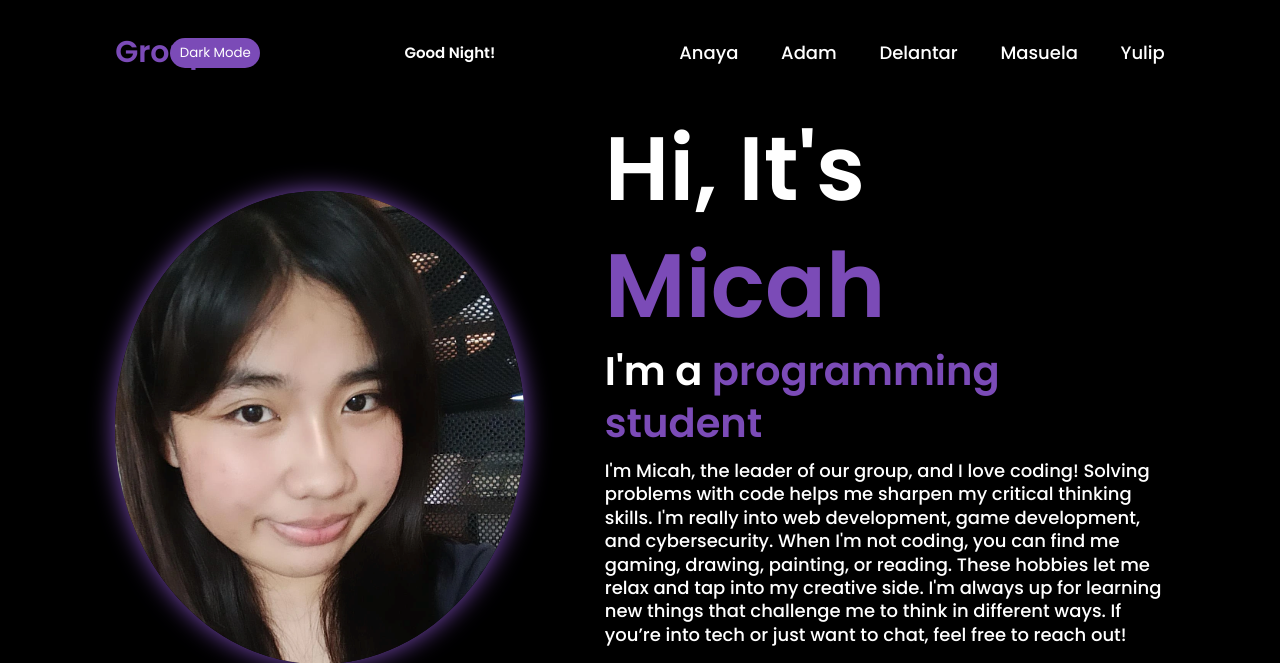
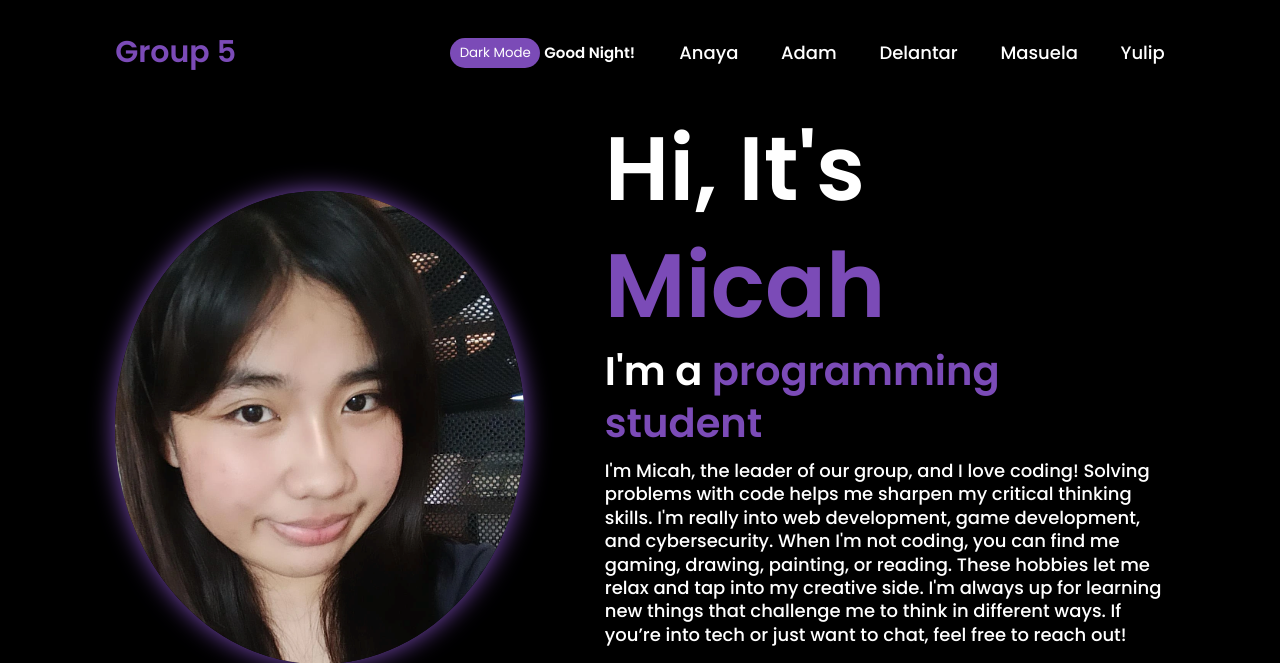
Before and after one commit to mccvliqht/IntProg_Exe2, a PHP site: page / in a window 1280 px wide. Shown: the top 663 px of the page. Run offline with PHP 8.4, Linux system fonts and the light colour scheme; some libraries are stand-ins or nearby versions.

Commit message:
Update styles.css

```diff
--- a/styles.css
+++ b/styles.css
@@ -84,7 +84,7 @@ html::-webkit-scrollbar-thumb {
     width: 90px;
     border-radius: 30px;
     cursor: pointer;
-    margin-left: -20%;
+    margin-left: 20%;
     transition: opacity 1s;
 }
 #toggle-button:hover{
```
